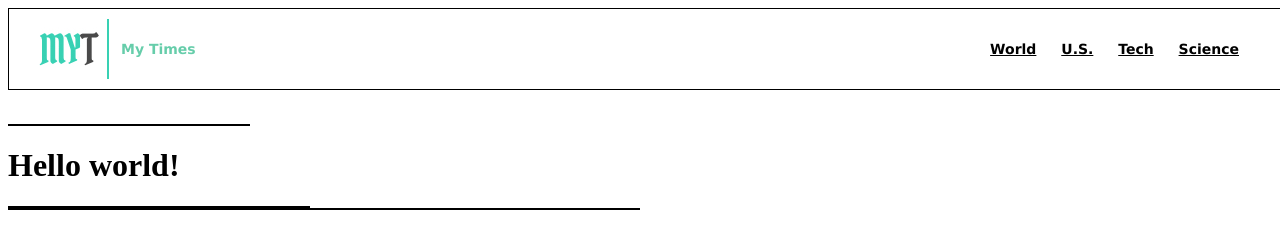
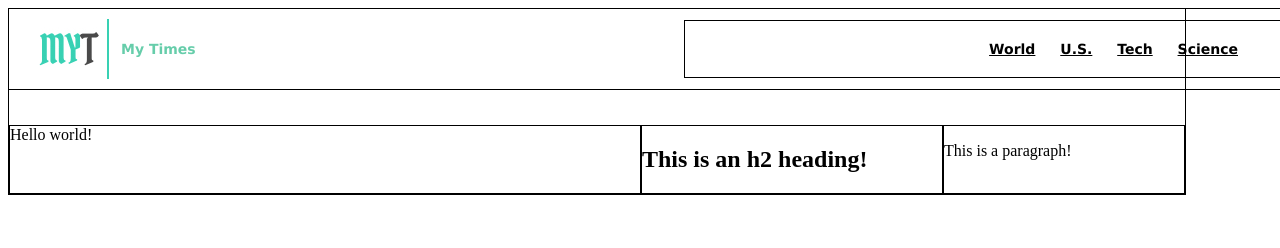
Before and after one commit to QuantumStar/myTimesProject, a plain HTML site: page index.html in a window 1280 px wide. Drawn offline with Linux system fonts and the light colour scheme.

Commit message:
Updated the positioning, still lost...

```diff
--- a/index.html
+++ b/index.html
@@ -23,11 +23,12 @@
 
 <!-- Start of Column sections -->
   <div class ="content">
-    <div class ="column small"></div>
-      <h1>Hello world!</h1>
-    <div class ="column medium"></div>
-
-    <div class ="column large"></div>
+    <div class ="column large"
+      <h1>Hello world!</h1></div>
+    <div class ="column medium">
+      <h2>This is an h2 heading!</h2></div>
+    <div class ="column small">
+      <p>This is a paragraph!</p></div>
 
   </div>
 <!-- End of Column section -->
--- a/resources/css/style.css
+++ b/resources/css/style.css
@@ -1,4 +1,6 @@
-
+div {
+  border: 1px solid black;
+}
 
 .header {
   display: flex;
@@ -8,11 +10,11 @@
   font-size: 14px;
   font-weight: bold;
   width: 100%;
-  z-index: 5;
+
   border-bottom: 1px solid black;
   height: 80px;
   width: 100%;
-  border: 1px solid black;
+
 
 }
 
@@ -44,6 +46,7 @@
 
 .content {
   padding-top: 116px;
+  display: inline-flex;
 }
 
 .column.large {
```
